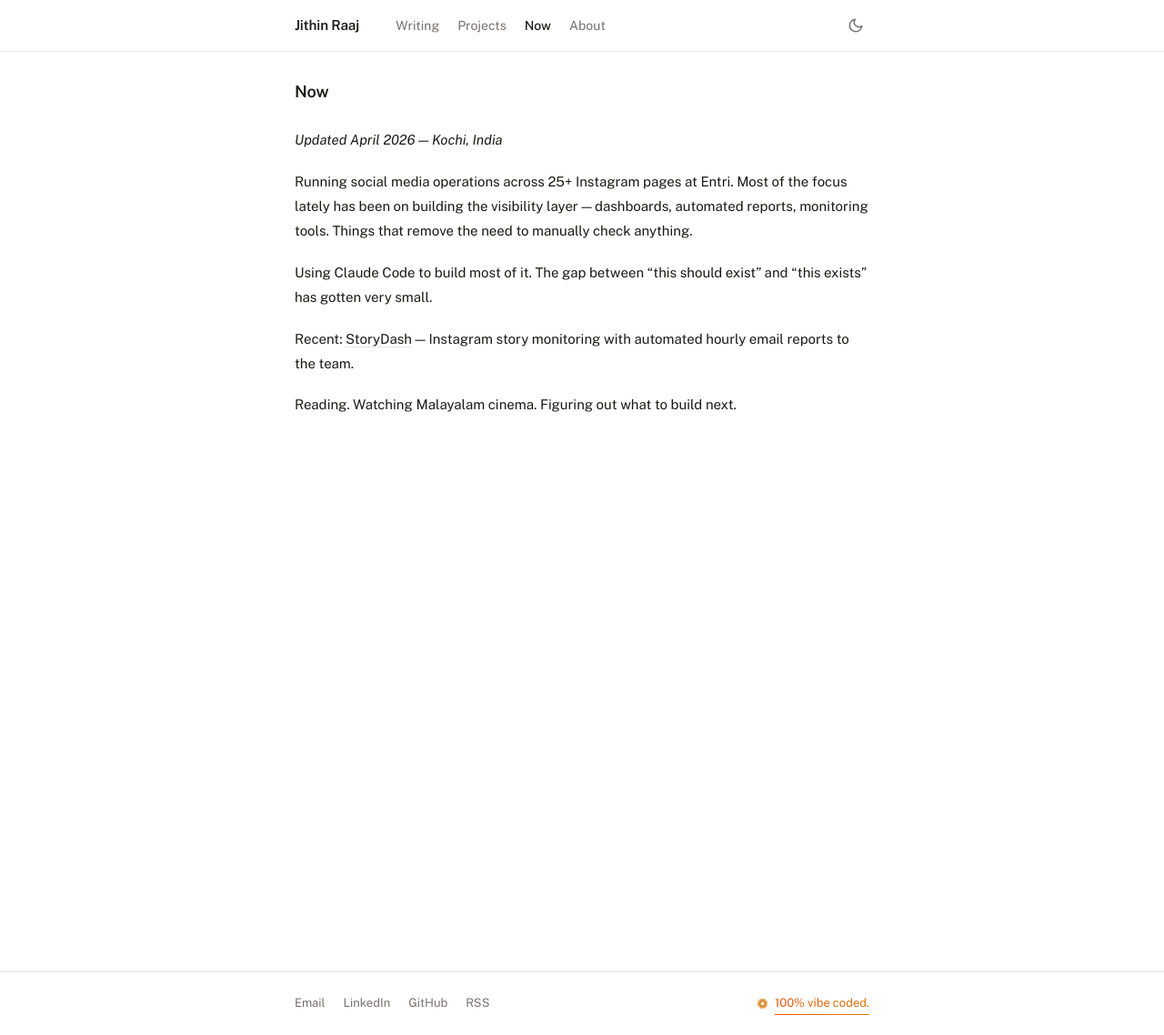
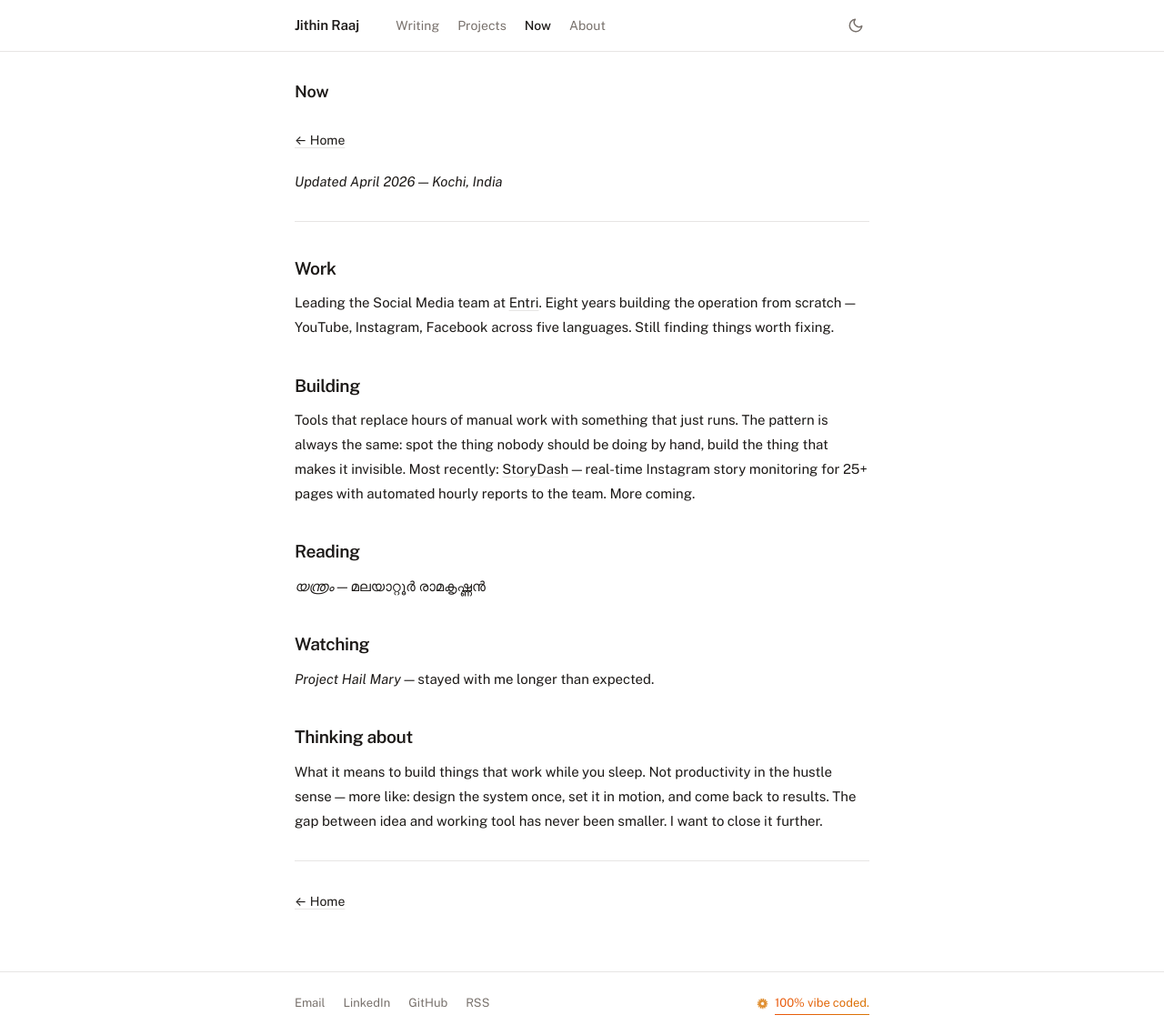
Before and after one commit to jithinrajtk/jithinrajtk.github.io, a Jekyll site: the page built from now.md, in a window 1280 px wide and 1138 px high. Shown: the whole window at 91% size. Built offline with Jekyll 4.4.1, drawn with Linux system fonts in a browser that asks for light colours; nearby versions of some CDN libraries.

Commit message:
Rewrite /now page with structured sections and real content

```diff
--- a/now.md
+++ b/now.md
@@ -4,12 +4,32 @@ title: Now
 permalink: /now/
 ---
 
+<a href="/" class="back-link">← Home</a>
+
 *Updated April 2026 — Kochi, India*
 
-Running social media operations across 25+ Instagram pages at Entri. Most of the focus lately has been on building the visibility layer — dashboards, automated reports, monitoring tools. Things that remove the need to manually check anything.
+---
 
-Using Claude Code to build most of it. The gap between "this should exist" and "this exists" has gotten very small.
+## Work
 
-Recent: [StoryDash](/projects/storydash/) — Instagram story monitoring with automated hourly email reports to the team.
+Leading the Social Media team at [Entri](https://entri.app). Eight years building the operation from scratch — YouTube, Instagram, Facebook across five languages. Still finding things worth fixing.
 
-Reading. Watching Malayalam cinema. Figuring out what to build next.
+## Building
+
+Tools that replace hours of manual work with something that just runs. The pattern is always the same: spot the thing nobody should be doing by hand, build the thing that makes it invisible. Most recently: [StoryDash](/projects/storydash/) — real-time Instagram story monitoring for 25+ pages with automated hourly reports to the team. More coming.
+
+## Reading
+
+*യന്ത്രം* — മലയാറ്റൂർ രാമകൃഷ്ണൻ
+
+## Watching
+
+*Project Hail Mary* — stayed with me longer than expected.
+
+## Thinking about
+
+What it means to build things that work while you sleep. Not productivity in the hustle sense — more like: design the system once, set it in motion, and come back to results. The gap between idea and working tool has never been smaller. I want to close it further.
+
+---
+
+<a href="/" class="back-link">← Home</a>
```
